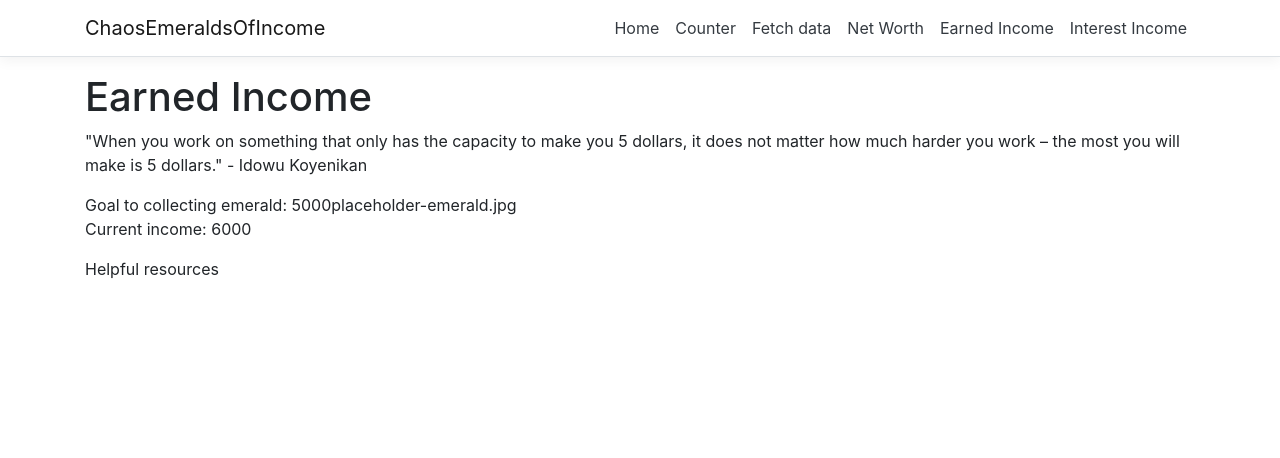
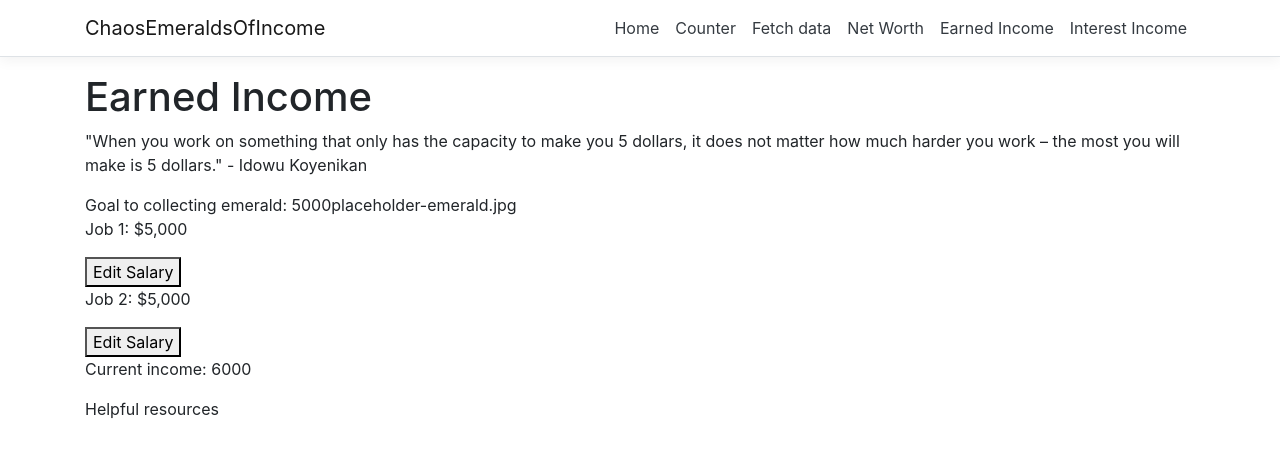
Before and after one commit to Paul464-otieno/Chaos, an Angular app in the folder ClientApp/: page /earned-income in a window 1280 px wide. Shown: the top 458 px of the page. Built offline with nearby package versions, Linux system fonts and the light colour scheme.

Commit message:
corrected syntax for ngFor directives in components

```diff
--- a/ClientApp/src/app/components/earned-income/earned-income.component.html
+++ b/ClientApp/src/app/components/earned-income/earned-income.component.html
@@ -1,5 +1,5 @@
 <emerald-component [emerald]="earnedIncomeEmerald" [hasEmerald]="hasEarnedIncomeEmerald()">
-  <div *ngFor job in earned?.jobs>
+  <div *ngFor="let job of earned?.jobs">
     <p>{{job.title}}: {{job.salary}}</p>
     <button (click)="editSalary()">Edit Salary</button>
     <input *ngIf="isEditing" type="text" value="$2,000">
--- a/ClientApp/src/app/components/interest-income/interest-income.component.html
+++ b/ClientApp/src/app/components/interest-income/interest-income.component.html
@@ -5,7 +5,7 @@
       <th>Interest (%)</th>
       <th>Interest ($)</th>
     </tr>
-    <div *ngFor account in accounts>
+    <div *ngFor="let account of accounts">
       <tr>
         <td>{{account.name}}</td>
         <td>{{account.interestPercentage}}</td>
--- a/ClientApp/src/app/components/net-worth/net-worth.component.html
+++ b/ClientApp/src/app/components/net-worth/net-worth.component.html
@@ -5,7 +5,7 @@
         <th>Assets:</th>
         <th>{{ calculateTotal(assets) }}</th>
       </tr>
-      <div *ngFor asset in assets>
+      <div *ngFor="let asset of assets">
         <tr>
           <td>{{ asset.name }}</td>
           <td>{{ asset.amount }}</td>
@@ -19,7 +19,7 @@
         <th>Liabilities:</th>
         <th>{{ calculateTotal(liabilities) }}</th>
       </tr>
-      <div *ngFor liability in liabilities>
+      <div *ngFor="let liability of liabilities">
         <tr>
           <td>{{ liability.name }}</td>
           <td>{{ liability.amount }}</td>
```
